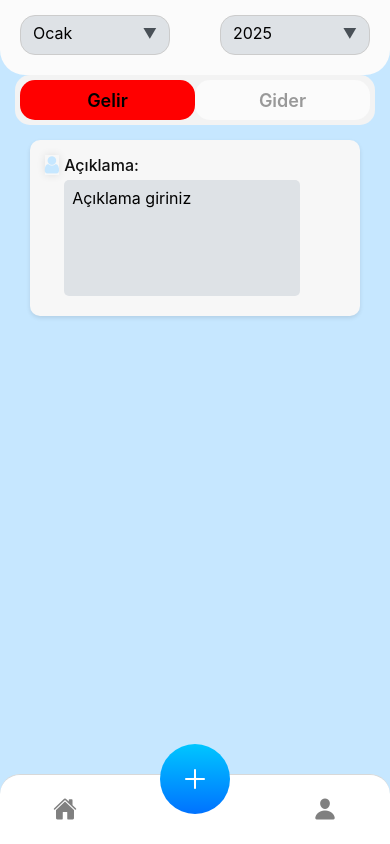
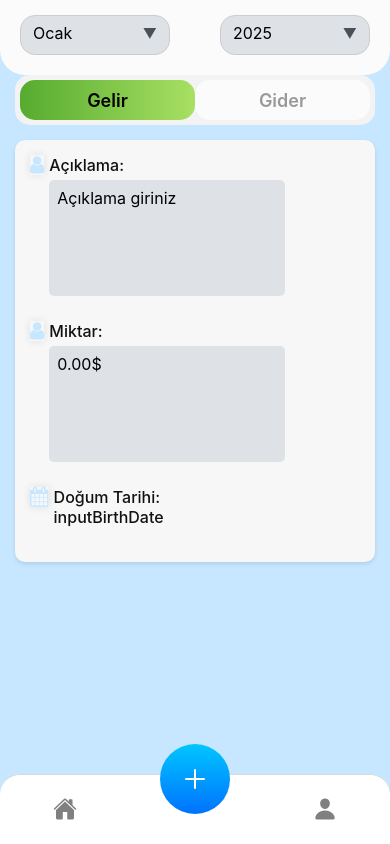
Before and after one commit to RamazanTiftik/MultiSection, a React Native app: screen /Post in a window 390 px wide. Built offline with nearby package versions, Linux system fonts and the light colour scheme.

Commit message:
before date time picker

```diff
--- a/component/CustomContainer.jsx
+++ b/component/CustomContainer.jsx
@@ -1,4 +1,4 @@
-import React from 'react';
+import React, { useState } from 'react';
 import {
     KeyboardAvoidingView,
     Platform,
--- a/component/CustomFlatlist.jsx
+++ b/component/CustomFlatlist.jsx
@@ -1,3 +1,4 @@
+import { LinearGradient } from 'expo-linear-gradient'
 import React, { useState, useRef } from 'react';
 import {
     View,
@@ -146,6 +147,17 @@ const styles = StyleSheet.create({
         borderBottomWidth: 0.5,
         borderBottomColor: '#eee',
     },
+    gradientBtn: {
+        borderRadius: 15,
+        width: "100%",
+        height: "100%",
+    },
+    touchable: {
+        flex: 1,
+        justifyContent: "center",
+        alignItems: "center",
+        borderRadius: 15
+    }
 });
 
 export default CustomFlatList;
--- a/package.json
+++ b/package.json
@@ -14,6 +14,7 @@
     "@react-navigation/native": "^7.1.8",
     "@react-navigation/native-stack": "^7.3.12",
     "expo": "~52.0.46",
+    "expo-linear-gradient": "~14.0.2",
     "expo-status-bar": "~2.0.1",
     "react": "18.3.1",
     "react-native": "0.76.9",
@@ -23,8 +24,7 @@
     "react-native-reanimated": "~3.16.1",
     "react-native-safe-area-context": "4.12.0",
     "react-native-screens": "~4.4.0",
-    "react-native-vector-icons": "^10.2.0",
-    "expo-linear-gradient": "~14.0.2"
+    "react-native-vector-icons": "^10.2.0"
   },
   "devDependencies": {
     "@babel/core": "^7.20.0",
--- a/screen/HomePages/PostDataScreen.jsx
+++ b/screen/HomePages/PostDataScreen.jsx
@@ -1,4 +1,5 @@
-import { StyleSheet, Text, TouchableOpacity, View } from 'react-native'
+import { LinearGradient } from 'expo-linear-gradient'
+import { Pressable, StyleSheet, Text, TouchableOpacity, View } from 'react-native'
 import React, { useState } from 'react'
 import CustomContainer from '../../component/CustomContainer'
 import CustomFlatlist from '../../component/CustomFlatlist'
@@ -8,6 +9,7 @@ import CustomButton from '../../component/CustomButton'
 import CustomIcons from '../../component/CustomIcons'
 import TextView from '../../component/TextView'
 import Input from '../../component/Input'
+
 
 const PostDataScreen = ({ navigation }) => {
 
@@ -38,9 +40,11 @@ const PostDataScreen = ({ navigation }) => {
 
   //input states
   const [description, setDescription] = useState("")
+  const [amount, setAmount] = useState("")
 
   //input error
   const [hasDescriptionError, setHasDescriptionError] = useState(false)
+  const [hasAmountError, setHasAmountError] = useState(false)
 
 
   const incomeButtonHandle = () => {
@@ -59,6 +63,11 @@ const PostDataScreen = ({ navigation }) => {
         if (enteredValue.trim() !== "") setHasDescriptionError(false);
         break;
 
+      case 'amount':
+        setAmount(enteredValue);
+        if (enteredValue.trim() !== "") setHasAmountError(false);
+        break;
+
     }
   }
 
@@ -72,16 +81,12 @@ const PostDataScreen = ({ navigation }) => {
           data={months}
           selectedValue={selectedMonth}
           onValueChange={setSelectedMonth}
-          onDropdownOpen={() => setDropdownVisible(true)}
-          onDropdownClose={() => setDropdownVisible(false)}
         />
 
         <CustomFlatlist
           data={years}
           selectedValue={selectedYear}
           onValueChange={setSelectedYear}
-          onDropdownOpen={() => setDropdownVisible(true)}
-          onDropdownClose={() => setDropdownVisible(false)}
         />
       </View>
 
@@ -90,28 +95,44 @@ const PostDataScreen = ({ navigation }) => {
         {/* Up Bar Buttons */}
         <View style={styles.upBar}>
 
+          {/* Gelir Butonu */}
+          <LinearGradient
+            colors={selectedButton === "Gelir" ? ['#56ab2f', '#a8e063'] : [tertiaryColor, tertiaryColor]}
+            start={{ x: 0, y: 0 }}
+            end={{ x: 1, y: 0 }}
+            style={styles.gradientBtn}
+          >
             <TouchableOpacity
-            style={[styles.btn, { backgroundColor: selectedButton === "Gelir" ? "red" : tertiaryColor }]}
+              style={styles.touchable}
               onPress={incomeButtonHandle}
             >
               <Text style={selectedButton === "Gelir" ? styles.selectedBtnText : styles.btnText}>{"Gelir"}</Text>
             </TouchableOpacity>
+          </LinearGradient>
 
+          {/* Gider Butonu */}
+          <LinearGradient
+            colors={selectedButton === "Gider" ? ['#e74c3c', '#f1948a'] : [tertiaryColor, tertiaryColor]}
+            start={{ x: 0, y: 0 }}
+            end={{ x: 1, y: 0 }}
+            style={styles.gradientBtn}
+          >
             <TouchableOpacity
-            style={[styles.btn, { backgroundColor: selectedButton === "Gider" ? "red" : tertiaryColor }]}
+              style={styles.touchable}
               onPress={outcomeButtonHandle}
             >
               <Text style={selectedButton === "Gider" ? styles.selectedBtnText : styles.btnText}>{"Gider"}</Text>
             </TouchableOpacity>
+          </LinearGradient>
 
         </View>
 
 
         {/*  */}
-        <View>
+        <View style={card}>
 
-          {/* Username */}
-          <View style={[card, { flexDirection: "row", paddingRight: 55 }]}>
+          {/* Description */}
+          <View style={styles.inputCard}>
             <CustomIcons icon={"Username"} />
             <View style={styles.inputContainer}>
               <TextView label={"Açıklama:"} textStyle={text} />
@@ -123,6 +144,42 @@ const PostDataScreen = ({ navigation }) => {
               />
             </View>
           </View>
+
+
+          {/* Amount */}
+          <View style={styles.inputCard}>
+            <CustomIcons icon={"Username"} />
+            <View style={[styles.inputContainer]}>
+              <TextView label={"Miktar:"} textStyle={text} />
+              <Input
+                onUpdateValue={updateInput.bind(this, "amount")}
+                value={amount}
+                label={"0.00$"}
+                hasError={hasAmountError}
+              />
+            </View>
+          </View>
+
+
+          {/* Birth Date */}
+          <View style={styles.inputCard}>
+            <CustomIcons icon={"Date"} />
+
+            <View>
+              <TextView label={"Doğum Tarihi:"} textStyle={text} />
+              <Pressable onPress={"showDatePicker"} style={styles.dateInput}>
+                <Text style={text}>{"inputBirthDate" || "Doğum Tarihini Seçin"}</Text>
+              </Pressable>
+
+              {/* <DateTimePickerModal
+                isVisible={isDatePickerVisible}
+                mode="date"
+                onConfirm={handleConfirm}
+                onCancel={hideDatePicker}
+              /> */}
+            </View>
+          </View>
+
 
         </View>
 
@@ -173,5 +230,20 @@ const styles = StyleSheet.create({
     fontWeight: 600,
     fontSize: 18,
     color: "#000000"
+  },
+  gradientBtn: {
+    borderRadius: 15,
+    width: 175,
+    height: 40,
+  },
+  touchable: {
+    flex: 1,
+    justifyContent: "center",
+    alignItems: "center",
+    borderRadius: 15
+  },
+  inputCard: {
+    flexDirection: "row",
+    marginBottom: 20
   }
 })
```
Lines whose indentation alone changed are shown as unchanged.
